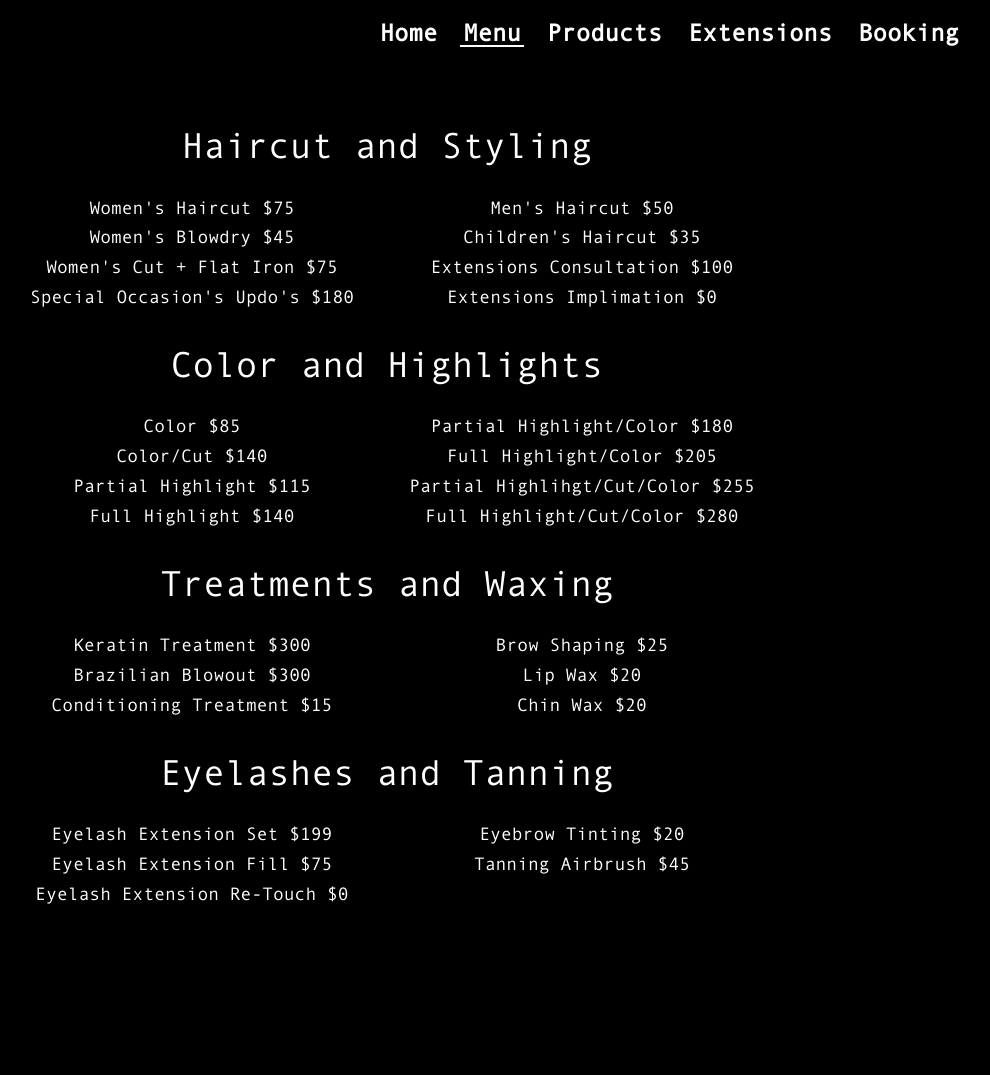
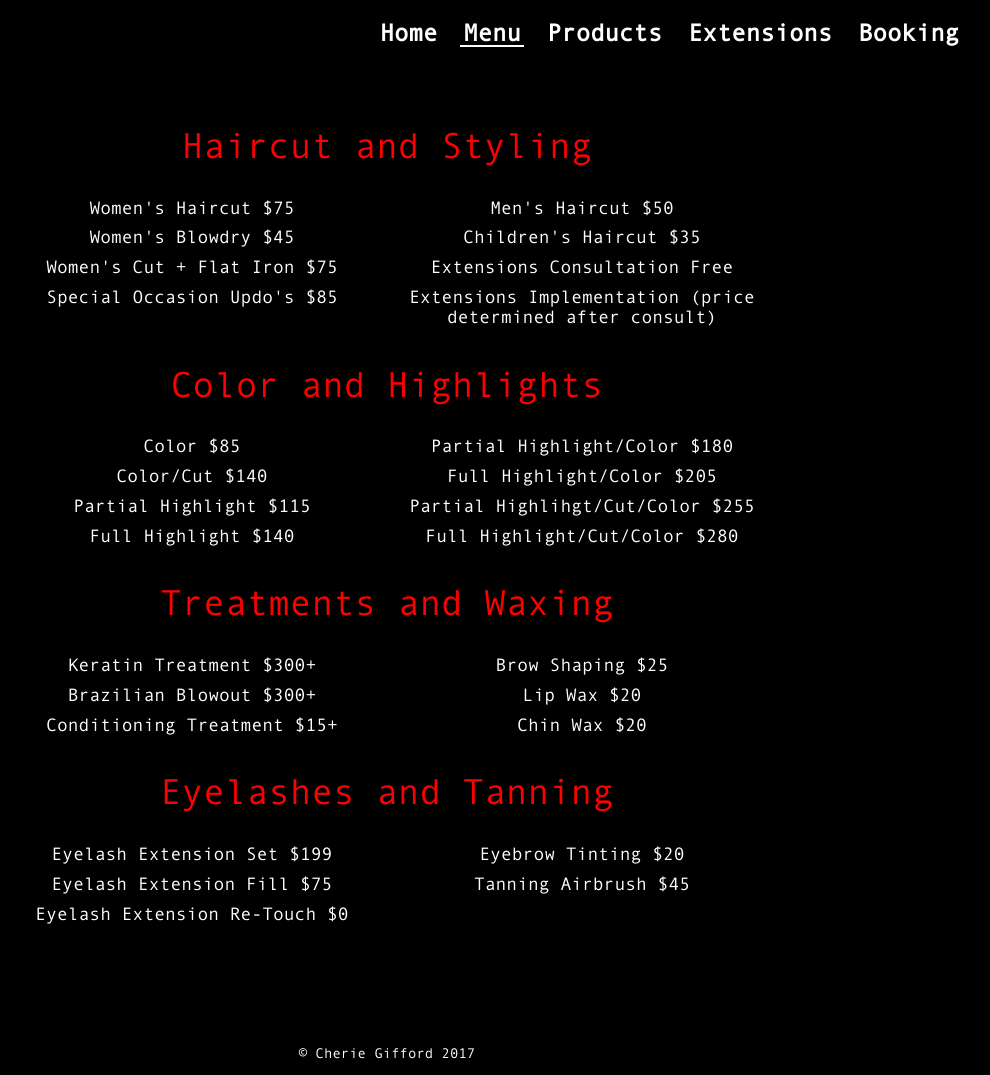
Before and after one commit to bradleygamboa/cherig, a PHP site: page /menu.html in a window 1280 px wide. Shown: the whole page, without its empty margins (253-1243 px from the left). Before the commit the page ends 904 px from the top, so only its background shows below. Run offline with PHP 8.4, Linux system fonts and the light colour scheme.

Commit message:
corrections

```diff
--- a/app/assets/css/main.css
+++ b/app/assets/css/main.css
@@ -17,8 +17,15 @@ html {
     background-color: black;
     font-family: nav_font;
 }
+h1{
+	color: red;
+}
 h2{
   font-family: nav_font;
+}
+
+.menu span{
+		text-align: right;
 }
 
 
--- a/index.html
+++ b/index.html
@@ -58,6 +58,7 @@
         </div>
     </header>
     <!-- /.container -->
+    <footer style="font-family: nav_font; color: white; padding: 10px 10px 10px 10px; margin: 0;"class="text-center">&copy; Cherie Gifford 2017</footer>
     <!-- jQuery -->
     <script src="app/assets/js/jquery.js"></script>
     <!-- Bootstrap Core JavaScript -->
--- a/menu.html
+++ b/menu.html
@@ -57,13 +57,13 @@
                     <h4>Women's Haircut $75</h4>
                     <h4>Women's Blowdry $45</h4>
                     <h4>Women's Cut + Flat Iron $75</h4>
-                    <h4>Special Occasion's Updo's $180</h4>
+                    <h4>Special Occasion Updo's $85</h4>
                 </div>
                 <div class="col-lg-4 bio text-center">
                     <h4>Men's Haircut $50</h4>
                     <h4>Children's Haircut $35</h4>
-                    <h4>Extensions Consultation $100</h4>
-                    <h4>Extensions Implimation $0</h4>
+                    <h4>Extensions Consultation Free</h4>
+                    <h4>Extensions Implementation (price determined after consult)</h4>
                 </div>
                 <div class="col-lg-2 bio text-left"></div>
             </div>
@@ -90,9 +90,9 @@
                     <h1>Treatments and Waxing</h1></div>
                 <div class="col-lg-2 bio text-left"></div>
                 <div class="col-lg-4 bio text-center">
-                    <h4>Keratin Treatment $300</h4>
-                    <h4>Brazilian Blowout $300</h4>
-                    <h4>Conditioning Treatment $15</h4>
+                    <h4>Keratin Treatment $300+</h4>
+                    <h4>Brazilian Blowout $300+</h4>
+                    <h4>Conditioning Treatment $15+</h4>
                 </div>
                 <div class="col-lg-4 bio text-center">
                     <h4>Brow Shaping $25</h4>
@@ -116,29 +116,10 @@
                 </div>
                 <div class="col-lg-2 bio text-left"></div>
             </div>
-            <!--
-              <div class="col-lg-3 bio"><h2>Treatments</h2>
-                <br>
-                <h4>Keratin Treatment $300</h4>
-                <h4>Brazilian Blowout $300</h4>
-                <h4>Conditioning Treatment $15</h4>
-              </div>
-              <div class="col-lg-3 bio"><h2>Lashes/Waxing/Tanning</h2>
-                <br>
-                <h4>Eyelash Extension Set $199</h4>
-                <h4>Eyelash Extension Fill $75</h4>
-                <h4>Eyelash Extension Re-Touch $0</h4>
-                <h4>Eyebrow Tinting $20</h4>
-                <br>
-                <h4>Brow Shaping $25</h4>
-                <h4>Lip Wax $20</h4>
-                <h4>Chin Wax $20</h4>
-                <br>
-                <h4>Tanning Airbrush $45</h4>
-              </div> -->
         </div>
     </div>
     </div>
+    <footer style="font-family: nav_font; color: white; background-color: black; padding: 10px 10px 10px 10px;"class="text-center">&copy; Cherie Gifford 2017</footer>
     <!-- JAVASCRIPT -->
     <script src="app/assets/js/jquery-2.1.0.min.js"></script>
     <script src="app/assets/js/bootstrap.min.js"></script>
--- a/products.html
+++ b/products.html
@@ -64,7 +64,7 @@
                     <h2>Tape</h2>
                     <br>- Least natural
                     <br>- Last about 4-6 weeks
-                    <br>- Hair is not reusable
+                    <br>- Hair is reusable
                 </div>
             </div>
             <div class="row">
@@ -90,12 +90,13 @@
                     <h2>Tape</h2>
                     <br>- Least natural
                     <br>- Last about 4-6 weeks
-                    <br>- Hair is not reusable
+                    <br>- Hair is reusable
                 </div>
             </div>
         </div>
     </div>
     <!-- /.Container -->
+    <footer style="font-family: nav_font; color: white; background-color: black; padding: 10px 10px 10px 10px;"class="text-center">&copy; Cherie Gifford 2017</footer>
     <!-- JAVASCRIPT -->
     <script src="app/assets/js/jquery-2.1.0.min.js"></script>
     <script src="app/assets/js/bootstrap.min.js"></script>
```
Also changed, not shown: extensions.html (+13 -12 lines).
